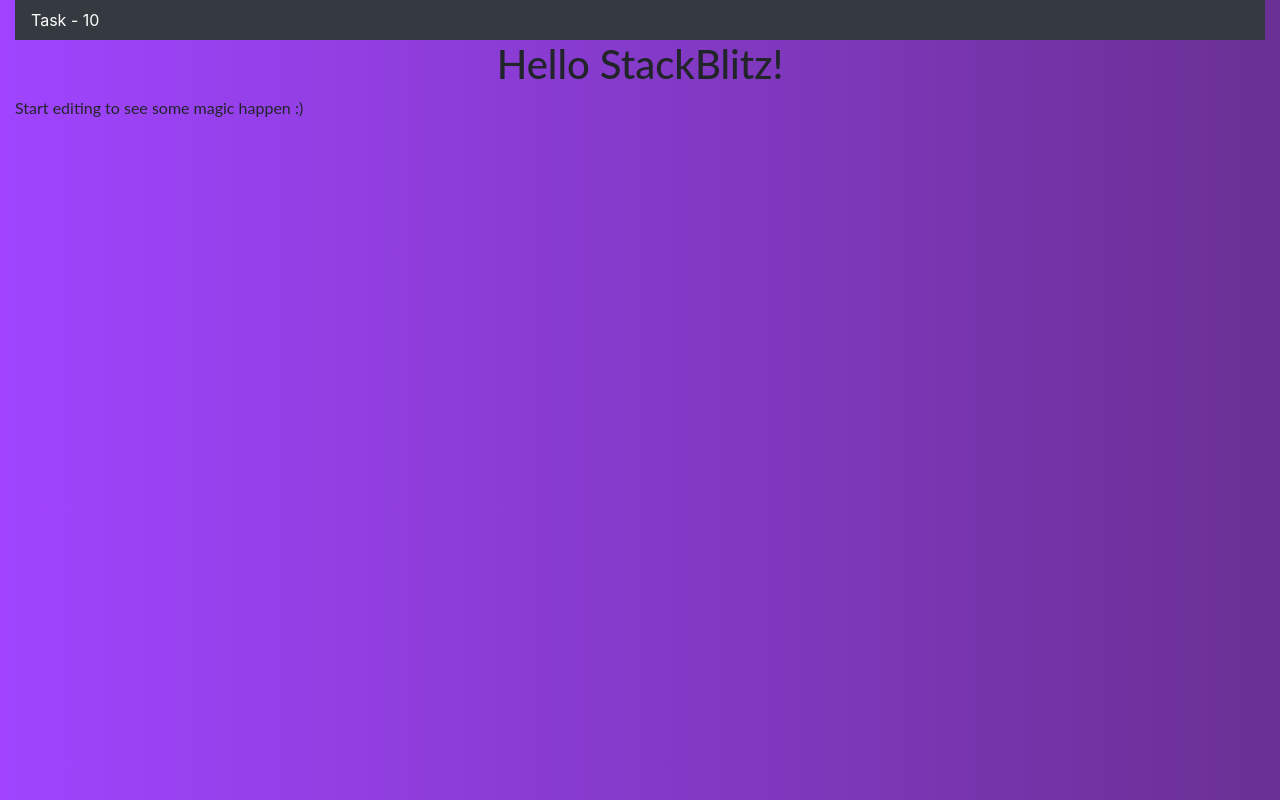
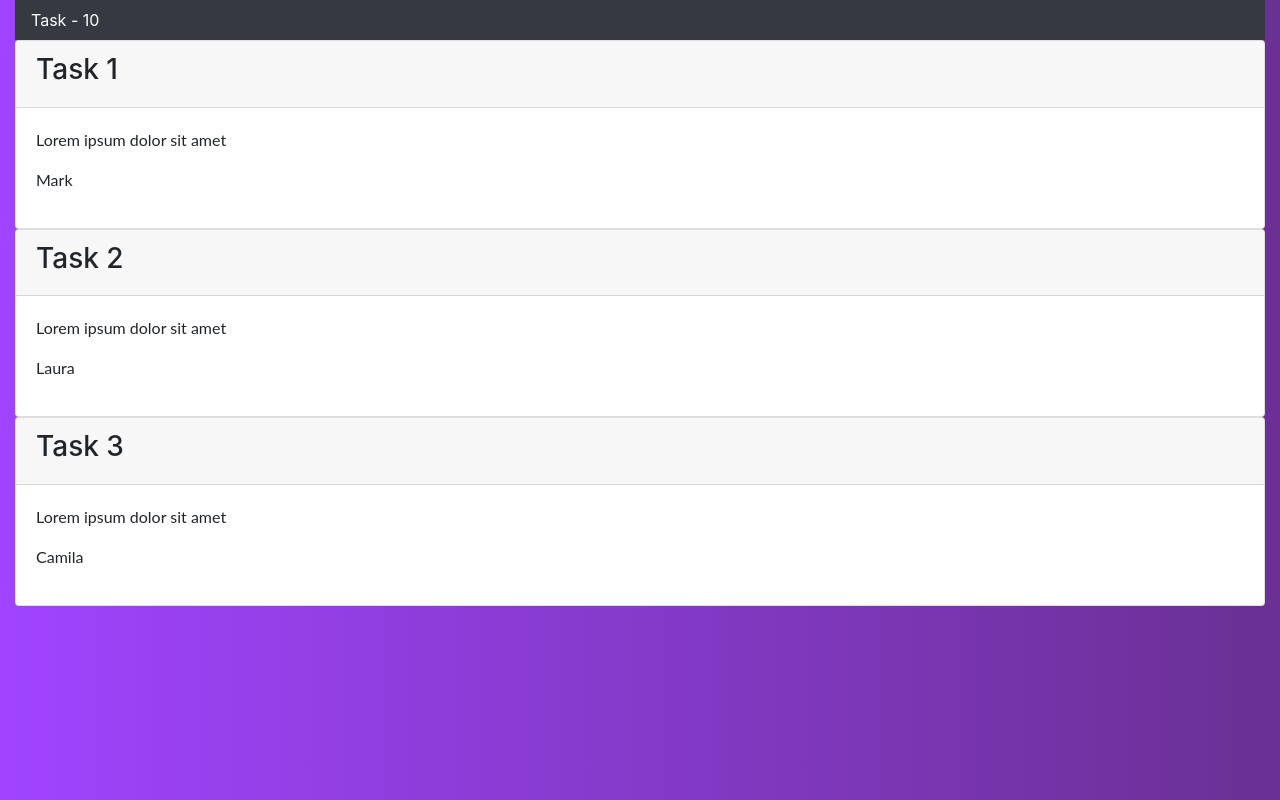
Before and after one commit to brayanlopez/react-task, a React (Create React App) app: page / in a window 1280 px wide. Built offline with nearby package versions, Linux system fonts and the light colour scheme.

Commit message:
2 files modified, 1 added

```diff
--- a/src/App.js
+++ b/src/App.js
@@ -12,8 +12,7 @@
     return (
       <div className="App container-fluid">
         <Navigation />
-        <h1 className="text-center">Hello StackBlitz!</h1>
-        <p>Start editing to see some magic happen :)</p>
+        <Tarjeta />
       </div>
     );
   }
--- a/src/Tarjeta.js
+++ b/src/Tarjeta.js
@@ -11,9 +11,17 @@
   }
   render() {
     const todos = this.state.todos.map((todo, i) => {
-      return {
-        //<p>{todo.title}</p>
-      };
+      return (
+        <div className="card">
+          <div className="card-header">
+            <h3>{todo.title}</h3>
+          </div>
+          <div className="card-body">
+            <p>{todo.description}</p>
+            <p>{todo.responsible}</p>
+          </div>
+        </div>
+      );
     });
     return todos;
   }
```
Also changed, not shown: src/components/TodoForm.js (added).
